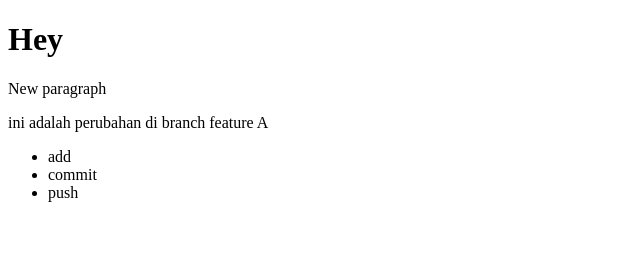
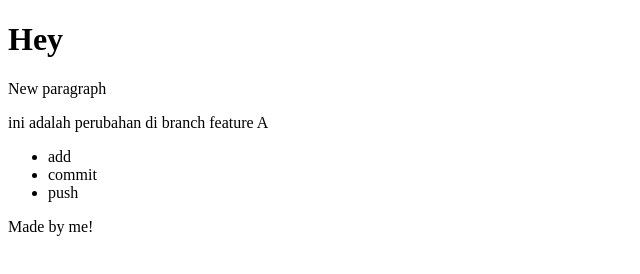
Before and after one commit to asrafilll/belajarhtml, a website: page index.html in a window 1280 px wide. Shown: the whole page, without its empty margins (0-640 px from the left). Drawn offline with Linux system fonts and the light colour scheme.

Commit message:
chore: add new footer

```diff
--- a/index.html
+++ b/index.html
@@ -14,5 +14,6 @@
       <li>commit</li>
       <li>push</li>
     </ul>
+    <footer>Made by me!</footer>
   </body>
 </html>
```
